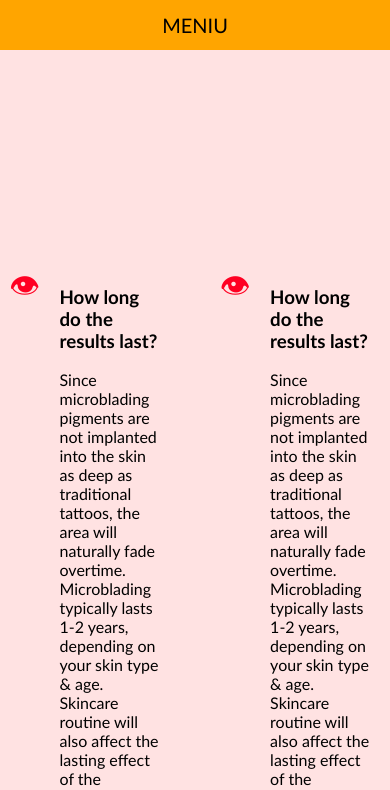
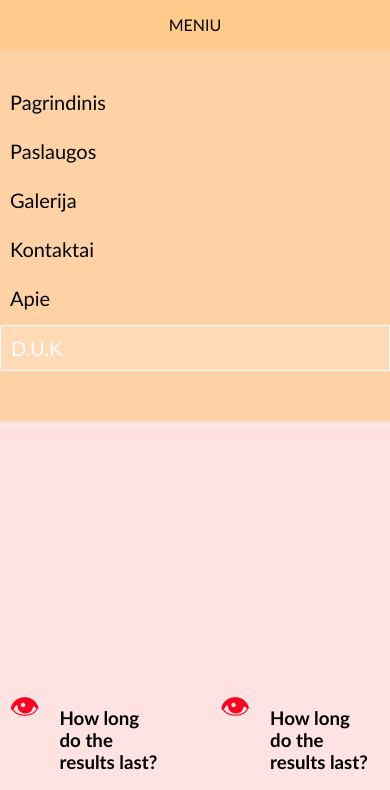
Before and after one commit to ArminasStrolys/react-projects, a React (Create React App) app in the folder eyebrow-portfolio-site/: page /faq in a window 390 px wide. Shown: the top 790 px of the page. Built offline with nearby package versions, Linux system fonts and the light colour scheme.

Commit message:
Some progress on responsive navbar

```diff
--- a/eyebrow-portfolio-site/src/components/navi/Navi.jsx
+++ b/eyebrow-portfolio-site/src/components/navi/Navi.jsx
@@ -1,4 +1,4 @@
-import React from 'react';
+import React, { useState } from 'react';
 import Contacts from '../contacts/Contacts';
 import Services from '../services/Services';
 import Home from '../home/Home';
@@ -13,11 +13,23 @@ import {
 } from 'react-router-dom';
 
 const Navi = () => {
+  const [visible, setVisible] = useState(false);
+
+  const visibility = () => {
+    visible === true ? setVisible(false) : setVisible(true);
+    console.log(visible);
+  };
+
   return (
     <div>
       <Router>
-        <nav className="nav-bar">
-          <div className="drop-down">MENIU</div>
+        <div onClick={visibility} className="drop-down">
+          MENIU
+        </div>
+        <nav
+          className="nav-bar"
+          style={{ marginTop: visible === false ? '0px' : '-450px' }}
+        >
           <NavLink
             style={({ isActive }) => ({
               color: isActive ? 'white' : 'black',
--- a/eyebrow-portfolio-site/src/style/_navi.scss
+++ b/eyebrow-portfolio-site/src/style/_navi.scss
@@ -26,6 +26,8 @@
     justify-content: center;
     height: 100%;
     line-height: 50px;
+    background-color: rgba(255, 228, 196, 0.041);
+    cursor: pointer;
   }
 }
 .inactive-link{
@@ -34,14 +36,32 @@
 
 @media screen and (max-width: 850px) {
   .nav-bar{
-    background: orange;
-    padding: 0;
+    background: rgba(255, 166, 0, 0.267);
+    // padding: 0;
     flex-direction: column;
     gap: 5px;
-    height: 50px;
-    overflow: hidden;
-    a{
-      display: none;
+    height: auto;
+    margin-top: -450px;
+    margin-bottom: 100px;
+    transition: 0.3s;
+    position: relative;
+    // a{
+    //   display: none;
+    // }
     }
+    .drop-down{
+      display: flex;
+      justify-content: center;
+      height: 100%;
+      line-height: 50px;
+      background-color: rgb(255, 202, 138);
+      cursor: pointer;
     }
 }
+@media screen and (min-width: 850px) {
+  .drop-down{
+    display: none;
+    left: -100px;
+    position: absolute;
+  }
+}
```
